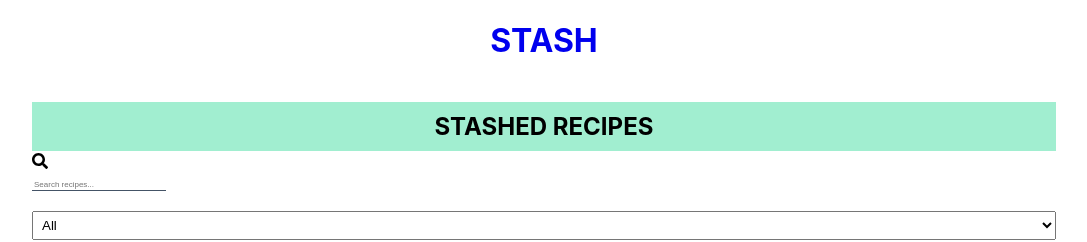
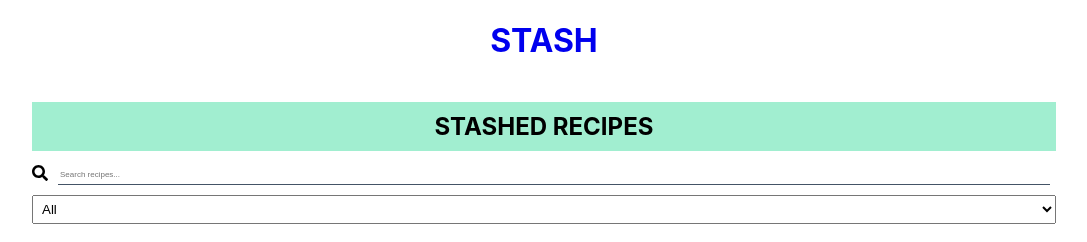
Before and after one commit to staysee/stash, a React (Create React App) app: page /stashed-recipes in a window 1280 px wide. Shown: the top 242 px of the page, without its empty margins (96-1183 px from the left). Built offline with nearby package versions, Linux system fonts and the light colour scheme.

Commit message:
fixed search bar

```diff
--- a/src/components/LandingPage/RegistrationForm/RegistrationForm.css
+++ b/src/components/LandingPage/RegistrationForm/RegistrationForm.css
@@ -22,6 +22,7 @@
     border: none;
     border-bottom: 1px solid #445366;
     font-size: 0.5em;
+    line-height: 2;
     outline: none;
     width: 100%;
 }
--- a/src/components/RecipeCardModal/RecipeCardModal.css
+++ b/src/components/RecipeCardModal/RecipeCardModal.css
@@ -1,6 +1,11 @@
+.RecipeCardModal .recipe-image {
+    height: 200px;
+}
 .RecipeCardModal .recipe-image img {
     display: block;
     margin: 0 auto;
+    width: 100%;
+    max-height: 100%;
 }
 
 .RecipeCardModal h2 {
@@ -8,6 +13,9 @@
     text-transform: uppercase;
 }
 
+.RecipeCardModal p {
+}
+
 .RecipeCardModal p span {
     font-weight: bolder;
 }
--- a/src/components/RecipeCardModal/RecipeCardModal.js
+++ b/src/components/RecipeCardModal/RecipeCardModal.js
@@ -40,10 +40,9 @@ class RecipeCardModal extends React.Component {
             day,
             recipe_id
         }
-        console.log(`New to meal plan`, newMeal)
 
         this.context.addMeal(newMeal)
-        this.props.toggleModal()
+        // this.props.toggleModal()
     }
 
 
--- a/src/components/StashedRecipesPage/Search/SearchBox/SearchBox.css
+++ b/src/components/StashedRecipesPage/Search/SearchBox/SearchBox.css
@@ -1,3 +1,13 @@
 .SearchBox {
     display: flex;
 }
+
+.SearchBox .search-icon {
+    height: initial;
+}
+
+.SearchBox .FormField {
+    margin: 10px;
+    height: inherit;
+    width: 100%;
+}
--- a/src/components/StashedRecipesPage/Search/SearchBox/SearchBox.js
+++ b/src/components/StashedRecipesPage/Search/SearchBox/SearchBox.js
@@ -8,8 +8,8 @@ class SearchBox extends React.Component {
     render() {
         return (
             <div className="SearchBox">
+                <FontAwesomeIcon className="search-icon" icon={faSearch} />
                 <div className="FormField">
-                    <FontAwesomeIcon icon={faSearch} />
                     <input
                         type="text"
                         className="FormField__input"
```
